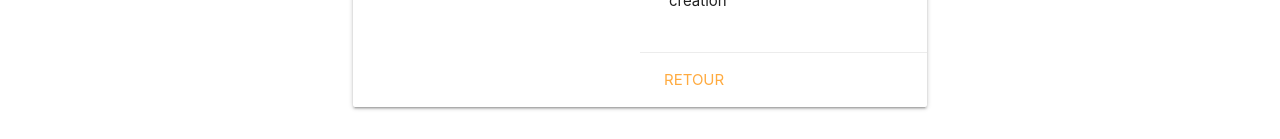
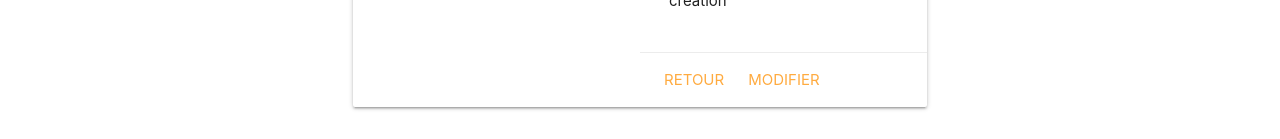
Before and after one commit to ehformation/monumento, an Angular app: page /monument/1 in a window 1280 px wide. Shown: the part 708-847 px from the top of the page. Built offline with nearby package versions, Linux system fonts and the light colour scheme.

Commit message:
Link to edit monument

```diff
--- a/src/app/monument/detail-monument/detail-monument.component.html
+++ b/src/app/monument/detail-monument/detail-monument.component.html
@@ -40,6 +40,7 @@
         </div>
         <div class="card-action">
           <a (click)="goToMonumentList()">Retour</a>
+          <a (click)="goToMonumentEdit()">Modifier</a>
         </div>
       </div>
     </div>
--- a/src/app/monument/detail-monument/detail-monument.component.ts
+++ b/src/app/monument/detail-monument/detail-monument.component.ts
@@ -29,4 +29,8 @@ export class DetailMonumentComponent implements OnInit {
   goToMonumentList(){
     this.router.navigate(['/monuments']);
   }
+
+  goToMonumentEdit(){
+    this.router.navigate(['edit/monument', this.monument?.id]);
+  }
 }
--- a/src/app/monument/monument-form/monument-form.component.html
+++ b/src/app/monument/monument-form/monument-form.component.html
@@ -8,7 +8,6 @@
             <label for="name">Nom</label>
             <input type="text" class="form-control" id="name"
                    required
-                   pattern="^[a-zA-Z0-9àéèç\\s]{1,25}$"
                    [(ngModel)]="monument.name" name="name"
                    #name="ngModel">
             <div [hidden]="name.valid || name.pristine"
@@ -35,7 +34,6 @@
             <label for="city">Ville</label>
             <input type="text" class="form-control" id="city"
                    required
-                   pattern="^[a-zA-Z0-9àéèç\\s]{1,25}$"
                    [(ngModel)]="monument.city" name="city"
                    #city="ngModel">
             <div [hidden]="city.valid || city.pristine"
@@ -75,7 +73,7 @@
           <div class="form-group">
             <label for="description">Description</label>
             <textarea class="form-control" id="description"
-                      rows="4"
+                      rows="7"
                       required
                       [(ngModel)]="monument.description" name="description"
                       #description="ngModel"></textarea>
--- a/src/app/monument/monument-form/monument-form.component.ts
+++ b/src/app/monument/monument-form/monument-form.component.ts
@@ -19,7 +19,6 @@ export class MonumentFormComponent implements OnInit {
   ngOnInit(): void {
     this.countries = this.monumentService.getAllCountry();
     this.isAddForm = this.router.url.includes("add")
-    console.log(this.monument);
   }
   onSubmit(){
     this.router.navigate(['/monument', this.monument?.id ])
```
